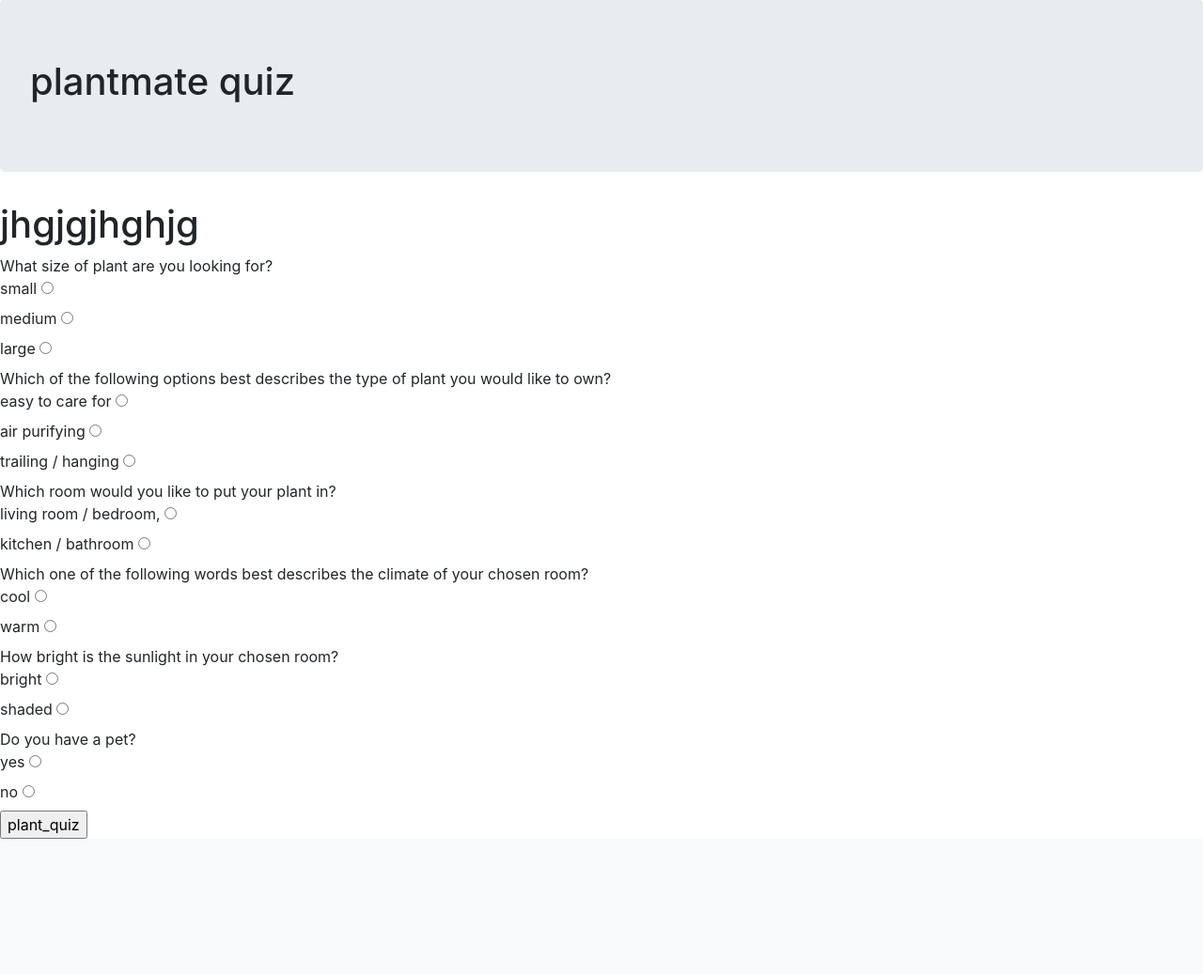
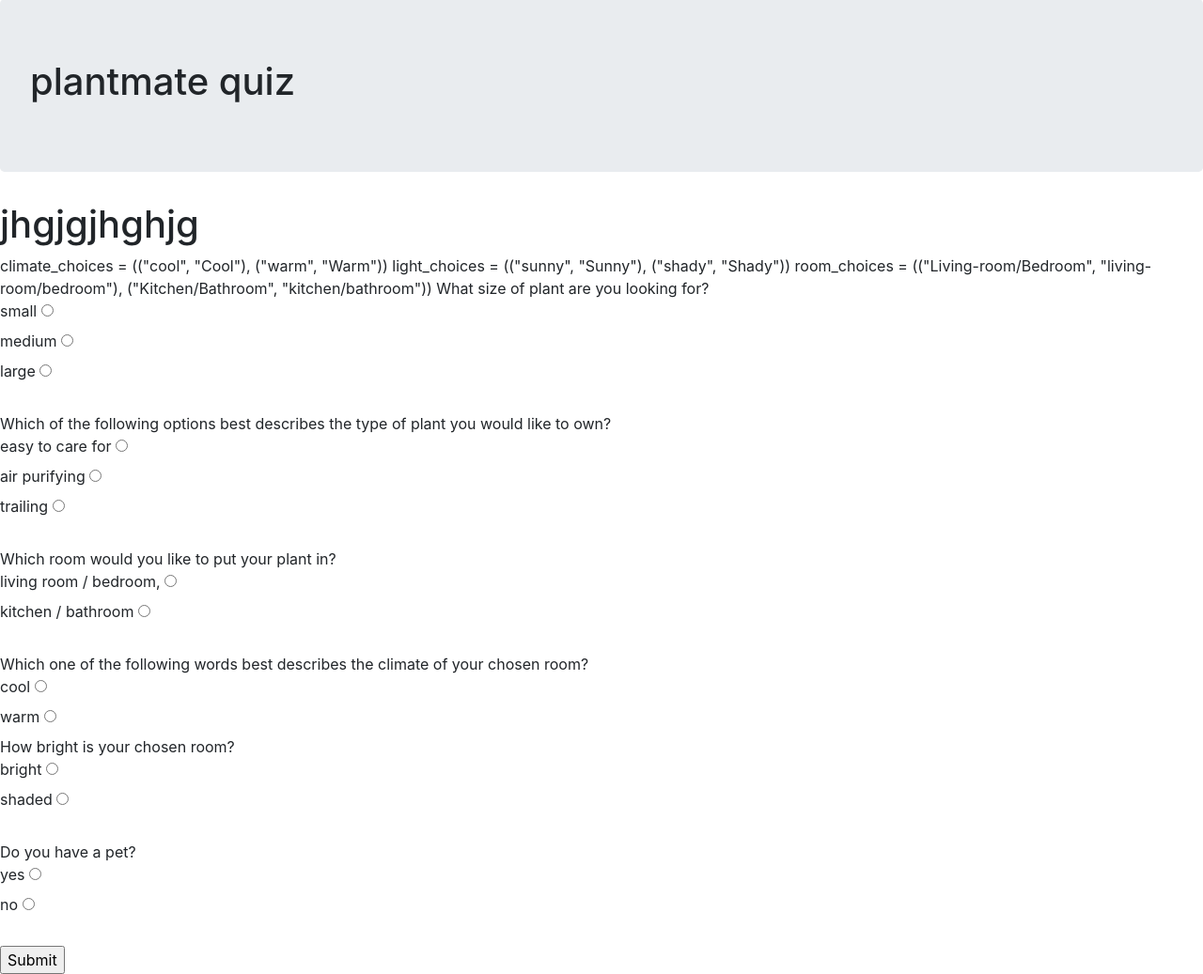
Before and after one commit to sdmmck/plantmate, a Django app: page /quiz/ in a window 1280 px wide. Shown: the part 57-1094 px from the top of the page at 94% size. Before the commit the page ends 950 px from the top, so only its background shows below. Run offline with Django 3.2, Linux system fonts and the light colour scheme; data that the repository does not hold is empty; some libraries are stand-ins or nearby versions.

Commit message:
rosie latest version

```diff
--- a/plantmateApp/models.py
+++ b/plantmateApp/models.py
@@ -31,7 +31,7 @@ class Plant (models.Model):
     size_choices = (("small", "Small"), ("medium", "Medium"), ("large", "Large"))
     climate_choices = (("cool", "Cool"), ("warm", "Warm"))
     light_choices = (("sunny", "Sunny"), ("shady", "Shady"))
-    room_choices = (("Living-room/Bedroom", "living-room/bedroom"), ("Kitchen/Bathroom", "kitchen/bathroom"))
+    room_choices = (("living-room/bedroom", "Living-room/Bedroom"), ("kitchen/bathroom", "Kitchen/Bathroom"))
 
     name = models.CharField(max_length=128, unique=True)
     latin_name = models.CharField(max_length=128, unique=True)
--- a/plantmateApp/views.py
+++ b/plantmateApp/views.py
@@ -151,7 +151,8 @@ def add_image(request, plant_name_slug):
 
     return render(request, 'plantmate/add-image.html', context=context_dict)
 
-#have made this login_required to avoid error coming up when user is not logged in
+# have made this login_required to avoid error coming up when user is not logged in
+
 
 def show_plant(request, plant_name_slug):
 
@@ -341,6 +342,7 @@ def add_profile_image(request):
 
     user = UserProfile.objects.get_or_create(user=request.user)[0]
 
+
     if request.method == 'POST':
         form = ProfileImageForm(request.POST)
 
--- a/populate_plantmateApp.py
+++ b/populate_plantmateApp.py
@@ -41,7 +41,7 @@ def populate():
     plants = [
         {"name": "Aloe Vera",
          "latin_name": "Aloe barbadensis miller",
-         "size": "small",
+         "size": "Small",
          "characteristics": "Air purifying",
          "climate": "cool",
          "light": "sunny",
--- a/static/javascript/quiz.js
+++ b/static/javascript/quiz.js
@@ -1,11 +1,7 @@
 function buttons() {
-
     document.getElementById("hi").innerHTML = "IN YOUR FACE DJANGO I AM A FULLY FUNCTIONAL BUTTON";
-
     console.log(allplants);
-
     showPlant();
-
 }
 
 
@@ -15,11 +11,38 @@ function showPlant() {
     let result = window.location.search.substring(n + 1);
     let results = result.split("&");
 
-    for(let r = 0; r<results.length; r++){
+    for (let r = 0; r < results.length; r++) {
         results[r] = results[r].split("=")[1];
     }
 
     document.getElementById("results").innerText = results.toString();
+
+    let plantMatches = [];
+
+    for(let i = 0; i<allplants.length; i++){
+
+        if(results[0].toLowerCase()===allplants[i].size.toLowerCase()){
+            console.log(allplants[i].name+" "+allplants[i].size);
+            plantMatches.push(allplants[i]);
+        }
+
+    }
+
+    for(let i = 0; i<plantMatches.length; i++){
+
+        if(results[1].toLowerCase()!==plantMatches[i].bright.toLowerCase()){
+            console.log();
+            plantMatches.remove(plantMatches[i]);
+        }
+
+    }
+
+    //
+    // for (let p in allplants) {
+    //     console.log();
+    // }
+    //
+    // console.log(sizeFound.toString());
 
 
 //    things to do:
--- a/templates/plantmate/quiz.html
+++ b/templates/plantmate/quiz.html
@@ -19,49 +19,59 @@ quiz
 
 <form action="{% url 'your_plantmate' %}" method="get">
 
+
+
+    climate_choices = (("cool", "Cool"), ("warm", "Warm"))
+    light_choices = (("sunny", "Sunny"), ("shady", "Shady"))
+    room_choices = (("Living-room/Bedroom", "living-room/bedroom"), ("Kitchen/Bathroom", "kitchen/bathroom"))
+
+
     What size of plant are you looking for? <br>
     <fieldset id="size">
         <div class="small_plant">
             <label for="small_plant">small</label>
-            <input type="radio" id="small_plant" name="size" value="small_plant">
+            <input type="radio" id="small_plant" name="size" value="small">
         </div>
         <div class="medium_plant">
             <label for="medium_plant">medium</label>
-            <input type="radio" id="medium_plant" name="size" value="medium_plant">
+            <input type="radio" id="medium_plant" name="size" value="medium">
         </div>
         <div class="large_plant">
             <label for="large_plant">large</label>
-            <input type="radio" id="large_plant" name="size" value="large_plant">
+            <input type="radio" id="large_plant" name="size" value="large">
         </div>
     </fieldset>
+    <br>
 
     Which of the following options best describes the type of plant you would like to own?<br>
-    <fieldset id="feature">
-        <div class="easy">
-            <label for="easy">easy to care for</label>
-            <input type="radio" id="easy" name="feature" value="easy">
+    <fieldset id="characteristics">
+        <div class="easy_to_care_for">
+            <label for="easy_to_care_for">easy to care for</label>
+            <input type="radio" id="easy_to_care_for" name="feature" value="easy_to_care_for">
         </div>
         <div class="air_purifying">
             <label for="air_purifying">air purifying</label>
             <input type="radio" id="air_purifying" name="feature" value="air_purifying">
         </div>
-        <div class="trailing_hanging">
-            <label for="trailing_hanging">trailing / hanging</label>
-            <input type="radio" id="trailing_hanging" name="feature" value="trailing_hanging">
+        <div class="trailing">
+            <label for="trailing">trailing</label>
+            <input type="radio" id="trailing" name="feature" value="trailing">
         </div>
     </fieldset>
+    <br>
 
     Which room would you like to put your plant in?<br>
     <fieldset id="room">
-        <div class="living_room_bedroom">
-            <label for="living_room_bedroom"> living room / bedroom,</label>
-            <input type="radio" id="living_room_bedroom" name="room" value="living_room_bedroom">
+        <div class="Living-room/Bedroom">
+            <label for="Living-room/Bedroom"> living room / bedroom,</label>
+            <input type="radio" id="Living-room/Bedroom" name="room" value="Living-room/Bedroom">
         </div>
-        <div class="kitchen_bathroom">
-            <label for="kitchen_bathroom">kitchen / bathroom</label>
-            <input type="radio" id="kitchen_bathroom" name="room" value="kitchen_bathroom">
+        <div class="Kitchen/Bathroom">
+            <label for="Kitchen/Bathroom">kitchen / bathroom</label>
+            <input type="radio" id="Kitchen/Bathroom" name="room" value="Kitchen/Bathroom">
         </div>
     </fieldset>
+    <br>
 
 
     Which one of the following words best describes the climate of your chosen room?<br>
@@ -76,17 +86,18 @@ quiz
         </div>
     </fieldset>
 
-    How bright is the sunlight in your chosen room?<br>
-    <fieldset id="sunlight">
-        <div class="bright">
-            <label for="bright"> bright </label>
-            <input type="radio" id="bright" name="sunlight" value="bright">
+    How bright is your chosen room?<br>
+    <fieldset id="bright">
+        <div class="sunny">
+            <label for="sunny"> bright </label>
+            <input type="radio" id="sunny" name="bright" value="sunny">
         </div>
-        <div class="shaded">
-            <label for="shaded">shaded</label>
-            <input type="radio" id="shaded" name="sunlight" value="shaded">
+        <div class="shady">
+            <label for="shady">shaded</label>
+            <input type="radio" id="shady" name="bright" value="shady">
         </div>
     </fieldset>
+    <br>
 
     Do you have a pet?<br>
     <fieldset id="pets">
@@ -99,8 +110,9 @@ quiz
             <input type="radio" id="no" name="pets" value="no">
         </div>
     </fieldset>
+    <br>
 
-    <input id="plant_quiz" type="submit" value="plant_quiz" name="plant_quiz" onclick="buttons()">
+    <input id="plant_quiz" type="submit" onclick="buttons()">
 
 </form>
 
--- a/templates/plantmate/wishlist.html
+++ b/templates/plantmate/wishlist.html
@@ -1,3 +1,5 @@
+
+
 {% extends "plantmate/base.html" %}
 {% load staticfiles %}
 
```
Also changed, not shown: media/profile_images/40.JPG (added).
